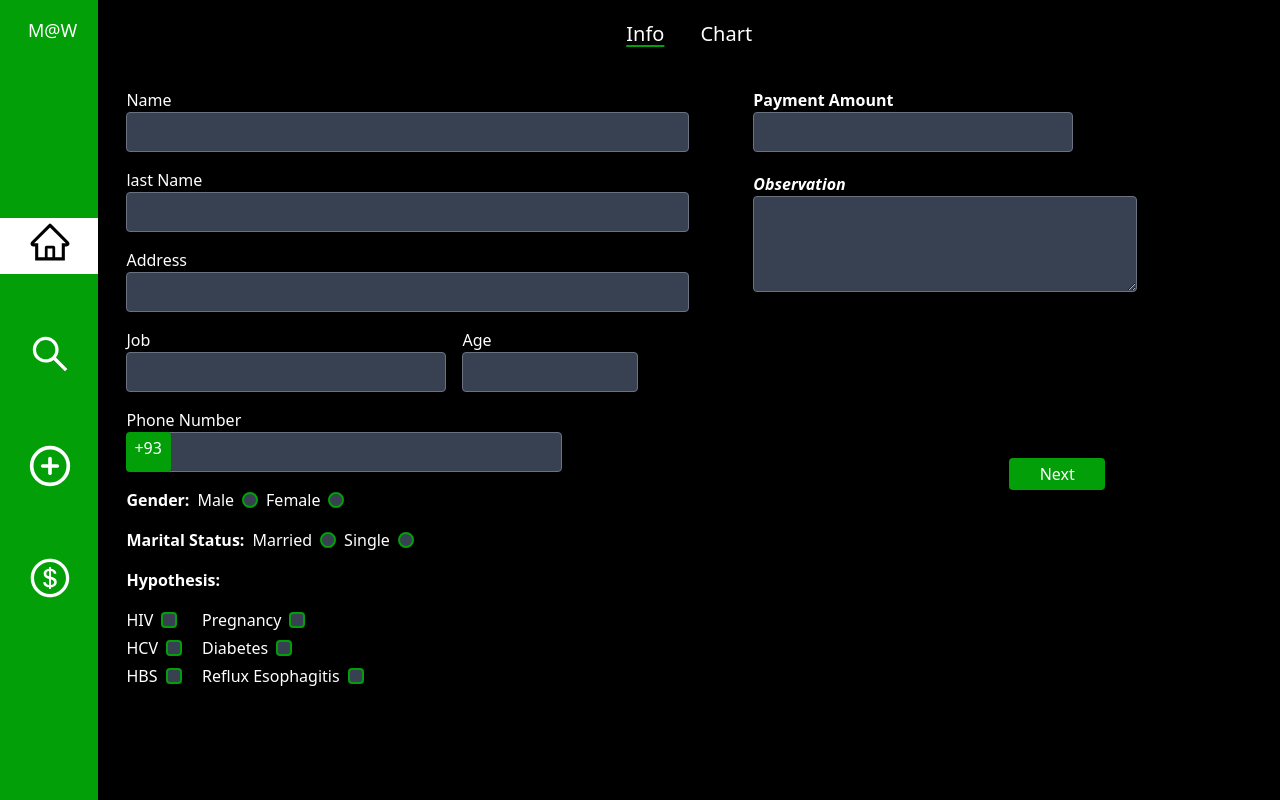
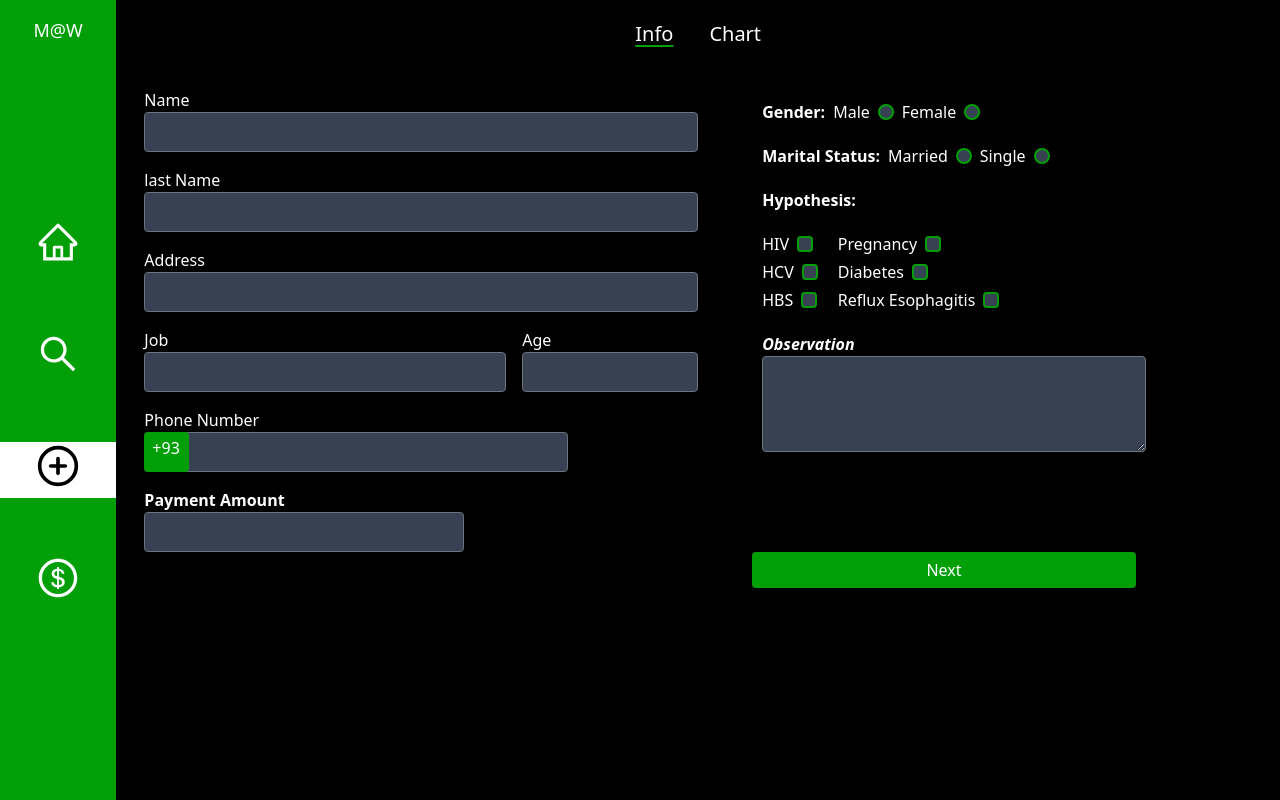
Before and after one commit to MW25-hush/ClinicDatabase, a Next.js app: page /register in a window 1280 px wide. Built offline with nearby package versions, Linux system fonts and the light colour scheme.

Commit message:
finalizing the data posting to firebase server

```diff
--- a/components/Chart.jsx
+++ b/components/Chart.jsx
@@ -39,7 +39,7 @@ function Chart() {
             Implant
           </td>
           <td className=' pl-2 text-center'>
-          <Field type='checkbox' name='Implant' className="rounded check w-7 h-7 border-slate-600" />
+          <Field type='checkbox' name='implant' className="rounded check w-7 h-7 border-slate-600" />
           </td>
         </tr>
 
@@ -49,7 +49,7 @@ function Chart() {
             Crown
           </td>
           <td className=' pl-2 text-center'>
-          <Field type='checkbox' name='Crown'  className="rounded check w-7 h-7 border-slate-600" />
+          <Field type='checkbox' name='crown'  className="rounded check w-7 h-7 border-slate-600" />
           </td>
         </tr>
 
--- a/components/navbar.jsx
+++ b/components/navbar.jsx
@@ -1,52 +1,51 @@
 import Link from 'next/link'
 import { useState } from 'react'
 import { AiOutlineDollarCircle, AiOutlineHome, AiOutlineSearch } from 'react-icons/ai'
-import { FiPlusCircle } from 'react-icons/fi'
+import { FiPlusCircle } from 'react-icons/fi';
+import {useRouter} from 'next/router'
 
 const Navbar = () => {
-  const [active,setActive] =  useState({paymentActivate : false, homeActivate: true, registerActivate : false, searchActivate : false })
-
-    const  handleClick = (type) => {
-        switch(type){
-            case 'home' : setActive({ homeActivate : true, paymentActivate : false, registerActivate : false, searchActivate : false})
-            break;
-            case 'search' : setActive({homeActivate : false , searchActivate : true , registerActivate : false, paymentActivate : false})
-            break;
-            case 'register' : setActive({homeActivate : false, searchActivate : false, registerActivate : true , paymentActivate : false})
-            break;
-            case 'payment' : setActive({homeActivate : false , searchActivate : false , registerActivate : false , paymentActivate : true})
-            break ;
-            default : setActive({ homeActivate : true, paymentActivate : false, registerActivate : false, searchActivate : false})
-          }
-        }
+    const router = useRouter();
 
         return  (
-          <div className="bg-mygreen text-white w-3/12 md:w-2/12 lg:w-1/12 py-4 grid">
+          <div className="bg-mygreen text-white w-1/12 lg:w-32 py-4 grid">
           {/* logo */}
-               <h1 className='text-white text-lg lg:pl-5 xl:pl-7'>M@W</h1>
+               <h1 className='text-white text-lg mx-auto'>M@W</h1>
 
-               <div className='space-y-14 overflow-hidden '>
+               <div className='space-y-14 overflow-hidden'>
                  {/* //todo make the every icon container animated and on cliced it must have state showing
                  //todo which one is active  */}
                          {/* home icon  */}
-                     <div onClick={() => handleClick('home')} className={`w-32 h-14 hover:bg-white group ${active.homeActivate ? 'bg-white' : ''} `} >
-                         <AiOutlineHome className={`navicon ${active.homeActivate ? 'text-black ' : 'text-white'}`}/>
+                     <div className={`w-full h-14 hover:bg-white group ${router.route === '/' ? 'bg-white' : ''} `} >
+                      <Link href={'/'} passHref>
+                      <a>
+                         <AiOutlineHome className={`navicon ${router.route === '/' ? 'text-black ' : 'text-white'}`}/>
+                      </a>
+                      </Link>
                      </div>
              {/* search icon */}
-               <div onClick={() => handleClick('search')} className={`w-32 h-14 hover:bg-white group ${active.searchActivate ? 'bg-white' : ''} `}>
-                  <AiOutlineSearch className={`navicon ${active.searchActivate ? 'text-black' : 'text-white'} `}/>
+               <div  className={`w-full h-14 hover:bg-white group ${router.route === '/search' ? 'bg-white' : ''} `}>
+               <Link href={'serach'} passHref>
+                 <a>
+                  <AiOutlineSearch className={`navicon ${router.route === '/search' ? 'text-black' : 'text-white'} `}/>
+                 </a>
+               </Link>
                </div>
              {/* register icon  */}
-                 <div onClick={() => handleClick('register')} className={`w-32 h-14 hover:bg-white group ${active.registerActivate ? 'bg-white' : ''}`}>
-                   <Link href="/register" passHref >
+                 <div className={`w-full h-14 hover:bg-white group ${router.route === '/register' ? 'bg-white' : ''}`}>
+                   <Link href="register" passHref >
                      <a>
-                     <FiPlusCircle className={`navicon ${active.registerActivate ? 'text-black' : 'text-white'}`}/>
+                     <FiPlusCircle className={`navicon ${router.route === '/register' ? 'text-black' : 'text-white'}`}/>
                      </a>
                    </Link>
                  </div>
              {/* payment icon  */}
-                 <div onClick={() => handleClick('payment')} className={`w-32 h-14 hover:bg-white group ${active.paymentActivate ? 'bg-white' : ''}`}>
-                     <AiOutlineDollarCircle className={`navicon ${active.paymentActivate ? 'text-black' : 'text-white'}`}/>
+                 <div className={`w-full h-14 hover:bg-white group ${router.route === '/payment' ? 'bg-white' : ''}`}>
+                  <Link href={'payment'} passHref>
+                  <a>
+                     <AiOutlineDollarCircle className={`navicon ${router.route === '/payment' ? 'text-black' : 'text-white'}`}/>
+                  </a>
+                  </Link>
                  </div>
 
                </div>
--- a/pages/index.js
+++ b/pages/index.js
@@ -26,12 +26,12 @@ import Navbar from '../components/navbar';
 
 
   if (data !== undefined) return (
-    <div className='flex bg-black'>
+    <div className='flex bg-black overflow-auto h-screen '>
       {/* //* Navbar */}
          <Navbar />
       {/* list of patients  */}
-        <div className=' text-center h-screen grow  '>
-          <h1 className='text-black pt-2  text-xl'> <strong>M@W</strong> Clinic Database </h1>
+        <div className=' text-center  grow  '>
+          <h1 className='text-black pt-2 text-xl'> <strong>M@W</strong> Clinic Database </h1>
             {/*  //* card section  */}
           <div className='  '>
             {data.length != 0 ?  data.map(info => {<CardMaker/>}) : <h3 className='capitalize font-semibold text-gray-500 py-72 text-2xl'>the list is empty {<FaRegSadTear className='h-10 inline-block pl-1 mb-1'/>} </h3>}
--- a/pages/register.js
+++ b/pages/register.js
@@ -2,14 +2,47 @@
 
       import React, { useState } from 'react'
       import Table from '../components/Chart';
-      import { Field,Form, Formik } from 'formik';
+      import { ErrorMessage, Field,Form, Formik } from 'formik';
       import Navbar from '../components/navbar'
       import Tooth from '../components/tooth'
       import {IoChevronBackOutline} from 'react-icons/io5'
+      import * as Yup from 'yup'
+
       const initialValues = {
           name : '',
-          sex: ''
+          lastname: '',
+          address: '',
+          job: '',
+          age: '',
+          phonenumber: '',
+          payment: '',
+          sex: '',
+          marital : '',
+          HIV :false,
+          HCV: false,
+          HBS: false,
+          pregnancy: false,
+          diabetes: false,
+          reflux: false,
+          observation: '',
+          toothfilling: false,
+          orthodancy: false,
+          implant : false,
+          crown : false,
+          bleaching : false,
+          prosthesis : false
       }
+          //todo validate the checkboxes and how to do it with yup and radio buttons
+     const validationSchema = Yup.object().shape({
+          name : Yup.string().required('You need to fill this filed'),
+          lastname : Yup.string().required('You need to fill this filed'),
+          address : Yup.string().required('You need to fill this filed'),
+          age: Yup.string().required('You need to fill this field'),
+          phonenumber : Yup.string().length(9, 'please enter the 9 digits of your phone number').required('You need to fill this field'),
+          payment : Yup.string().required('You need to fill this field')
+     })
+
+
 
       function Register() {
          const [active,setActive] = useState({infoActive: true, chartActive: false})
@@ -19,11 +52,17 @@
           if(type == 'chart') setActive({infoActive : false , chartActive : true})
         }
 
+        const handleSubmit = values => {
+          // * todo the submit functionality
+          console.log(values);
+
+        }
+
+
       return (
         <div className='bg-black flex h-screen ' >
             {/* navbar */}
             <Navbar/>
-
             <div className='w-full'>
                   {/* links for the two pages  */}
                         <div className='text-white text-center space-x-9 text-xl pt-5 pb-10'>
@@ -33,64 +72,83 @@
 
                   <div>
                 {/* //* registration form  */}
-               <Formik initialValues={initialValues} >
+               <Formik initialValues={initialValues} onSubmit={handleSubmit} validationSchema={validationSchema} >
                 <Form>
 
                   {/* //*  info section  */}
-                  <div className={`grid grid-cols-2 mx-7 grid-rows-1 ${active.infoActive ? 'block' : 'hidden'}`}>
-                   <div className='flex col-span-1 flex-wrap gap-4'>
+                  <div className={`grid grid-cols-2 mx-7 ${active.infoActive ? 'block' : 'hidden'}`}>
+                   <div className='flex col-span-1 flex-wrap gap-4 ml-2 mr-10 xl:ml-0 xl:mr-0'>
 
                     {/* //? Name input  */}
                         <div className='grow'>
                           <label className='text-white'>Name</label>
                           <Field type="text" name='name' className="customizeForm" />
+                          <ErrorMessage name='name'  render={msg => <div className='text-red-500 font-medium capitalize'>{msg}</div>}/>
                         </div>
 
                             {/* //? Last Name input  */}
                           <div className='grow'>
                           <label className='text-white'>last Name</label>
                           <Field type='text' name="lastname" className="customizeForm"/>
+                          <ErrorMessage name='lastname'  render={msg => <div className='text-red-500 font-medium capitalize'>{msg}</div>}/>
                           </div>
-                       {/* Age Input  */}
-                        <div className='text-white grow '>
+                          {/* Address Input */}
+                          <div className='text-white grow xl:w-96 '>
                             <label>Address</label>
                             <Field type='text' name="address" className="customizeForm"/>
+                          <ErrorMessage name='address'  render={msg => <div className='text-red-500 font-medium capitalize'>{msg}</div>}/>
                             </div>
 
                           {/* Job input */}
-                        <div className='text-white xl:w-80'>
+                          <div className='text-white grow xl:w-80'>
                             <label>Job</label>
                             <Field type='text' name="job" className="customizeForm"/>
                           </div>
 
-                         {/* Address Input */}
+                        {/* Age Input  */}
                           <div className='text-white w-44'>
                           <label>Age</label>
-                         <Field type='number' name="address"  className="customizeForm"/>
+                          <Field type='number' name="age"  className="customizeForm"/>
+                          <ErrorMessage name='age'  render={msg => <div className='text-red-500 font-medium capitalize'>{msg}</div>}/>
                           </div>
 
-                        <div className='text-white relative  '>
+                          {/* phone number */}
+                            <div className='text-white md:w-72 lg:w-96 '>
                               <label>Phone Number</label>
-                        <span className='absolute xl:left-0 xl:bottom-0 xl:px-2 border-r xl:h-10 xl:pt-1 pointer-events-none bg-mygreen rounded border-mygreen'>+93</span>
-                        <Field type='number' name='number'  className="customizeForm xl:ml-10 pl-2 " />
+                              <div className='relative'>
+                              <span className='absolute left-0 bottom-0  px-2 border-r h-10 pt-1 pointer-events-none bg-mygreen rounded border-mygreen'>+93</span>
+                              <Field type='number' name='phonenumber'  className="customizeForm ml-10 pl-2" />
+                             </div>
+                              <ErrorMessage name='phonenumber'  render={msg => <span className='text-red-500 font-medium capitalize'>{msg}</span>}/>
                             </div>
 
+                          {/* payment amount  */}
+                          <div className='text-white xl:w-80'>
+                              <label  className='font-semibold '>Payment Amount</label>
+                              <Field type="text" name="payment" className="customizeForm  "/>
+                              <ErrorMessage name='payment'  render={msg => <div className='text-red-500 font-medium capitalize'>{msg}</div>}/>
+                          </div>
+
+                          </div>
+
+                          {/* column 2 and payment section   */}
+                              <div className='col-span-1 space-y-5 xl:ml-16 xl:mt-3'>
                                  {/* sex input  */}
                                   <div className='flex items-center w-full text-white gap-2'>
                                   <p className=' font-semibold '>{'Gender:'}</p>
                                   <label>Male</label>
-                         <Field type='radio' name="sex" value="male" className="check"/>
+                                  <Field type='radio' name="sex" value="male" className="check" />
                                   <label>Female</label>
-                         <Field type='radio' name="sex" value="female" className="check"/>
+                                  <Field type='radio' name="sex" value="female" className="check" />
                                   </div>
 
-                            {/* sex input  */}
-                            <div className='flex items-center w-full text-white gap-2'>
+                              {/* marital input  */}
+                                <div role={'group'} className='flex items-center w-full text-white gap-2'>
                                 <p className=' font-semibold '>{'Marital Status:'}</p>
                                 <label>Married</label>
-                         <Field type='radio' name="marital" value="married" className="check"/>
+                                <Field type='radio' name="marital" value="married" className="check" />
                                 <label>Single</label>
-                         <Field type='radio' name="marital" value="single" className="check"/>
+                                <Field type='radio' name="marital" value="single" className="check" />
                                 </div>
 
 
@@ -116,42 +174,37 @@
                           {/*  */}
                           </div>
 
-                       {/* diagnois */}
+                        {/* diagnosis */}
                           <div className='w-full flex flex-col text-white gap-1'>
                           <div className='flex items-center gap-2'>
                           <label>Pregnancy</label>
-                          <Field type='checkbox' name='HBS' className="rounded check" />
+                            <Field type='checkbox' name='pregnancy' className="rounded check" />
                           </div>
 
                           <div className='flex items-center gap-2'>
                           <label>Diabetes</label>
-                          <Field type='checkbox' name='HBS' className="rounded check"/>
+                            <Field type='checkbox' name='diabetes' className="rounded check"/>
                           </div>
 
                           <div className='flex items-center gap-2'>
                           <label>Reflux Esophagitis</label>
-                          <Field type='checkbox' name='HBS' className="rounded check"/>
+                            <Field type='checkbox' name='reflux' className="rounded check"/>
                           </div>
 
                         </div>
                       </div>
 
+                            {/* text observation  */}
+                          <div className='text-white w-96'>
+                            <label className='font-semibold italic'>Observation</label>
+                            <Field as="textarea" className="customizeForm h-24 " name="observation"/>
+                            </div>
+                           </div>
                        </div>
 
-                        {/* column 2 and payment section   */}
-                            <div className='col-span-1 space-y-5'>
-                                      <div className='text-white xl:ml-16 xl:w-80'>
-                                        <label  className='font-semibold '>Payment Amount</label>
-                                        <Field type="text" name="payment" className="customizeForm "/>
-                                      </div>
-
-                                      <div className='text-white w-96 xl:ml-16'>
-                                        <label className='font-semibold italic'>Observation</label>
-                                        <Field as="textarea" className="customizeForm h-24" name="observation"/>
-                                      </div>
-
-                                      <button onClick={() => handleClick('chart')} className='bg-mygreen text-white rounded w-20 h-8 xl:w-24  xl:ml-80 xl:!mt-40 hover:bg-green-800 hover:font-semibold'>Next</button>
-                            </div>
+                       {/* button for next  */}
+                          <div className={`flex justify-end md:mx-16 xl:mx-36 2xl:mx-64 ${active.infoActive ? 'block' : 'hidden'}`}>
+                          <button type='button' onClick={() => handleClick('chart')} className=' bg-mygreen text-white rounded h-9 w-64 xl:w-96  hover:bg-green-800 hover:font-semibold'>Next</button>
                           </div>
                               {/* //! end of info part */}
 
@@ -159,7 +212,7 @@
 
                                 <div className='col-span-1'>
                                   {/* Back button  */}
-                                    <button onClick={() => handleClick('info')} className='border-2 border-mygreen hover:bg-mygreen text-white rounded w-20 h-8 xl:w-24  xl:ml-8  hover:font-semibold'>
+                                    <button type='button' onClick={() => handleClick('info')} className= 'border-2 border-mygreen hover:bg-mygreen text-white rounded w-20 h-8 xl:w-24 ml-8 md:mb-5  hover:font-semibold'>
                                      <IoChevronBackOutline className='inline-block' size={20}/>
                                       Back
                                     </button>
@@ -170,8 +223,8 @@
                                   {/* chart part d */}
                                 <div className='col-span-1'>
                                    <Tooth />
-                                   <button type='submit' className='bg-mygreen text-white rounded w-20 h-8 xl:w-5/12 xl:ml-10 mt-10 hover:bg-green-800 hover:font-semibold'>Save</button>
                                 </div>
+                                   <button type='submit' className='bg-mygreen text-white rounded col-span-2 h-8 w-5/12  xl:w-1/3 2xl:w-5/12 mx-72 xl:mx-80  mt-1 xl:mt-20 hover:bg-green-800 hover:font-semibold'>Save</button>
                           </div>
 
                      </Form>
--- a/styles/Tooth.module.css
+++ b/styles/Tooth.module.css
@@ -1,5 +1,5 @@
 .tooth_chart {
-  width: 350px;
+  width: 300px;
   fill: white;
 }
 
--- a/styles/globals.css
+++ b/styles/globals.css
@@ -11,10 +11,10 @@
 
       @layer components {
         .customizeForm{
-          @apply rounded h-10 focus:ring-mygreen focus:border-mygreen focus:border-2  p-0 w-full bg-gray-700
+          @apply rounded h-10 focus:ring-mygreen focus:border-mygreen focus:border-2  w-full bg-gray-700 text-white
         }
         .navicon{
-          @apply h-12 w-11 text-white group-hover:text-black lg:ml-5 xl:ml-7
+          @apply h-12 w-11 text-white group-hover:text-black mx-auto
         }
 
         .check{
```
Also changed, not shown: components/tooth.jsx (+34 -34 lines). Lines whose indentation alone changed are shown as unchanged.
